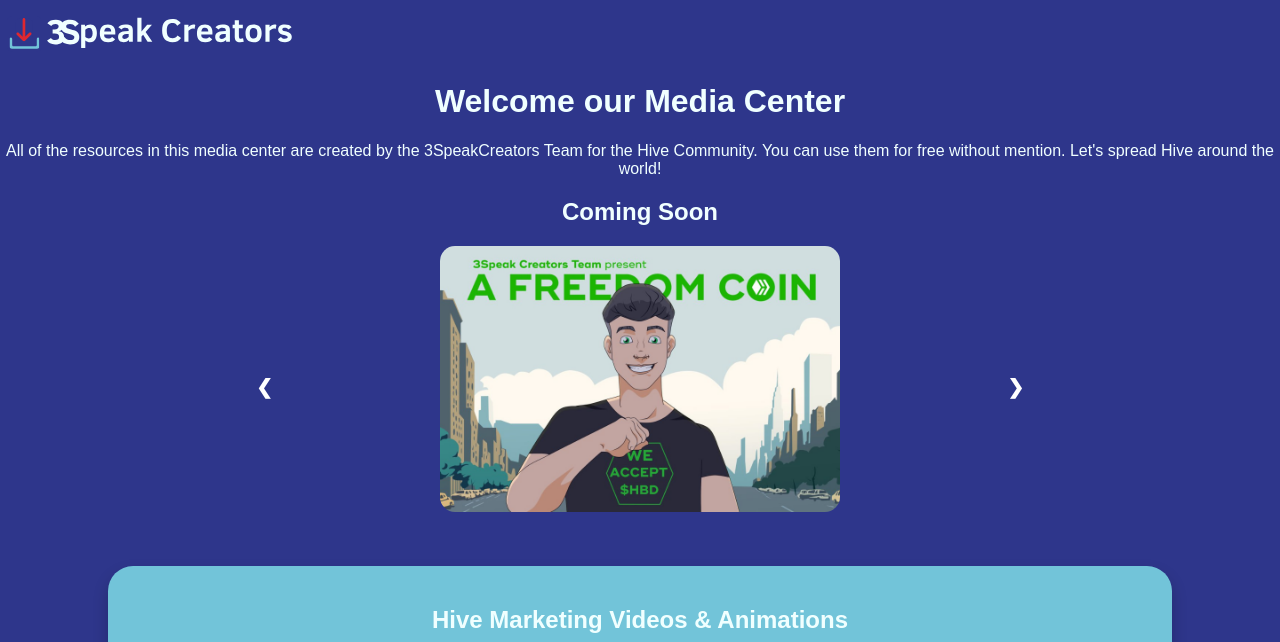
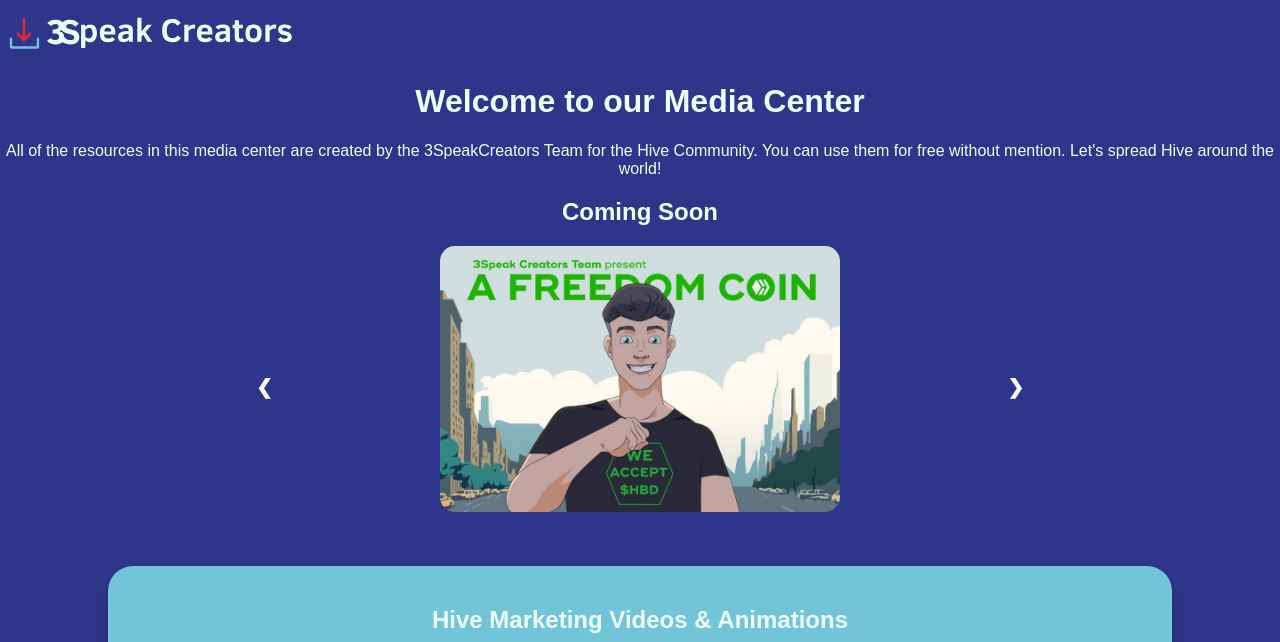
Before and after one commit to noakmilo/3SCreatorsMC, a plain HTML site: page index.html in a window 1280 px wide. Shown: the top 642 px of the page. Drawn offline with Linux system fonts and the light colour scheme.

Commit message:
Update index.html

```diff
--- a/index.html
+++ b/index.html
@@ -271,7 +271,7 @@
         <img src="logo3screators.svg" alt="Logo" class="logo">
     </header>
 
-    <h1>Welcome our Media Center</h1>
+    <h1>Welcome to our Media Center</h1>
     <p class="pinit">All of the resources in this media center are created by the 3SpeakCreators Team for the Hive Community. You can use them for free without mention. Let's spread Hive around the world!</p>
     <h2>Coming Soon</h2>
 
```
